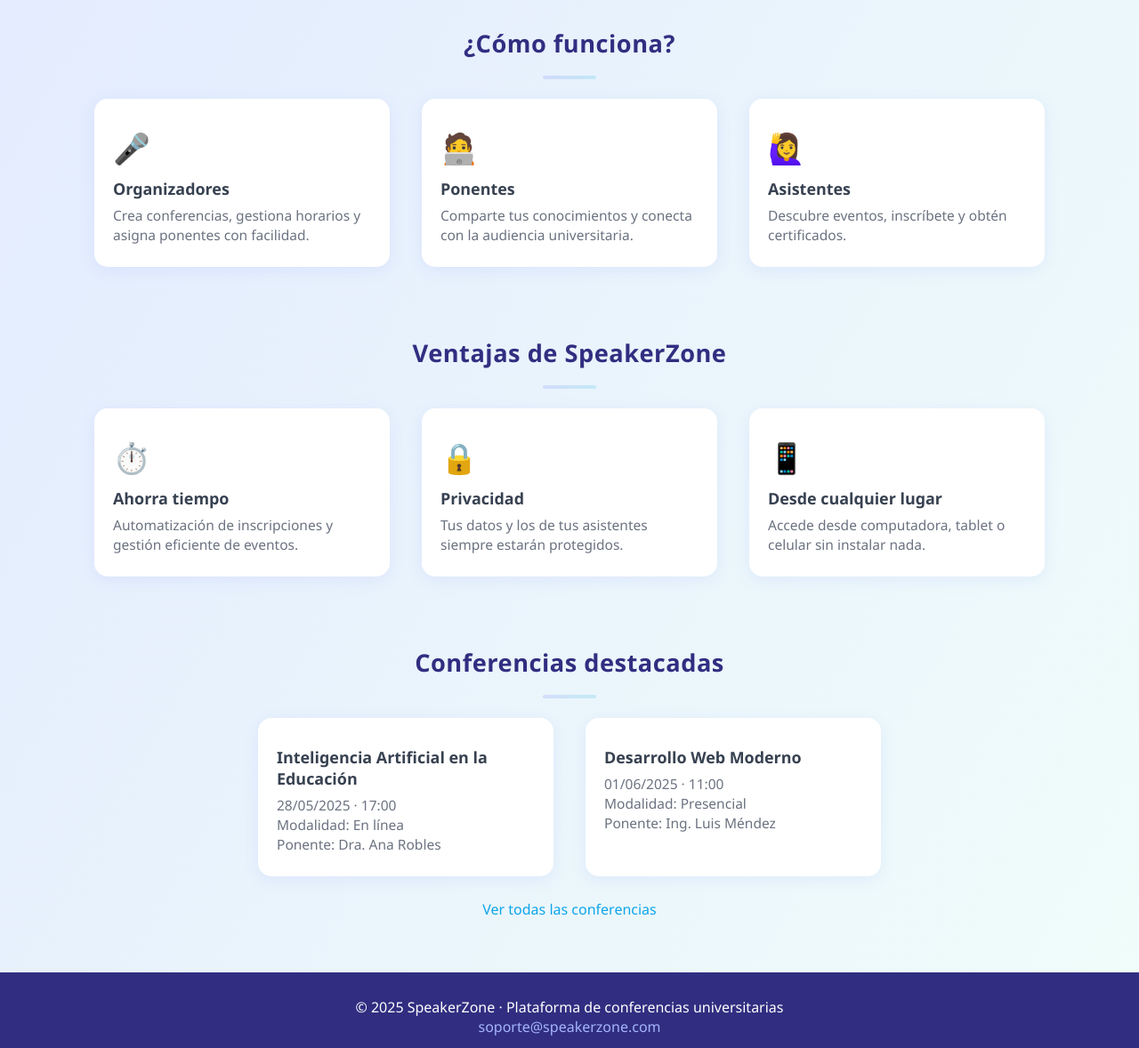
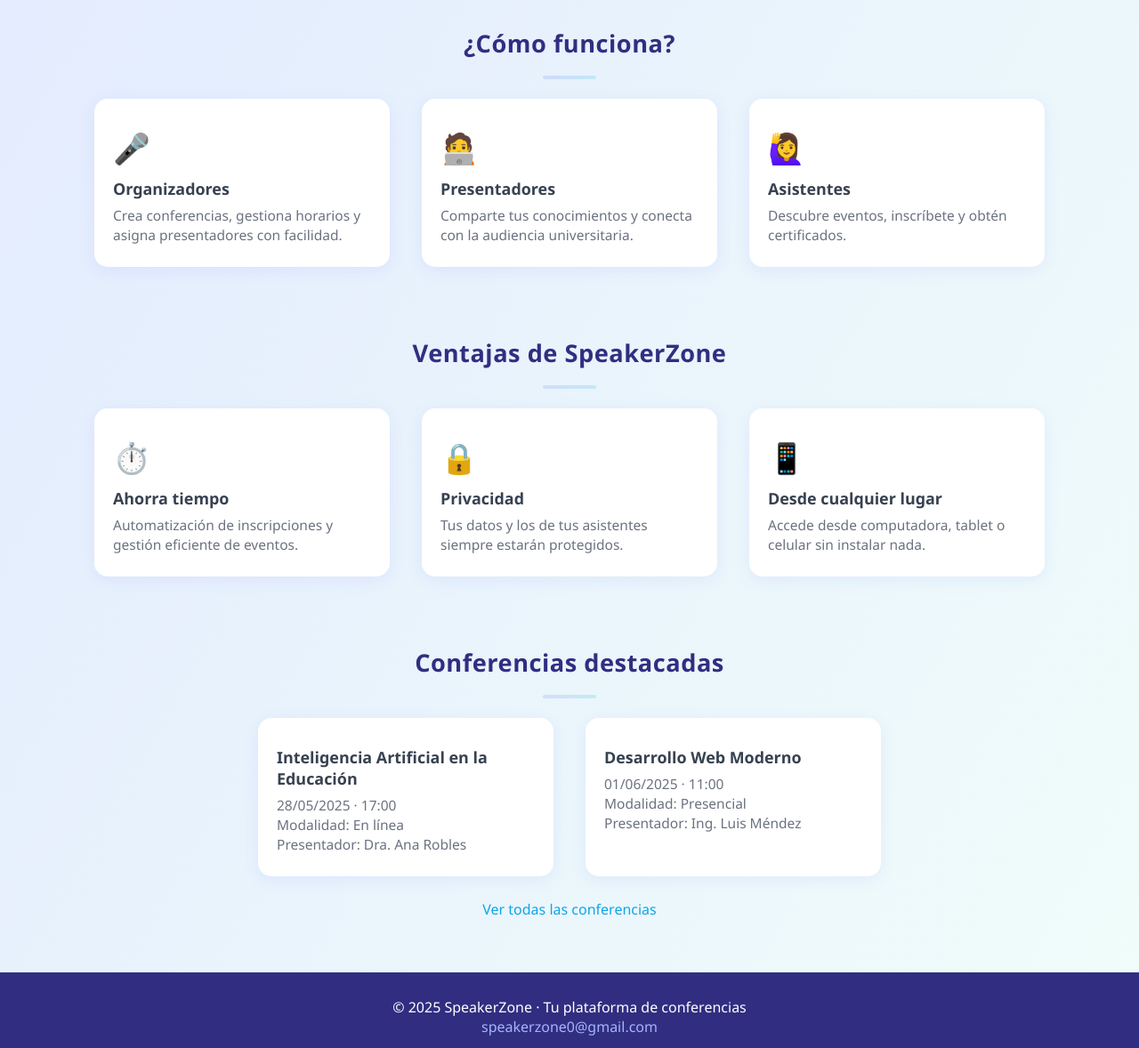
Before and after one commit to LuzElizabeeth/SpeakerZone, a PHP site: page / in a window 1280 px wide. Shown: the part 890-2068 px from the top of the page at 89% size. Run offline with PHP 8.4, Linux system fonts and the light colour scheme.

Commit message:
visualización de conferencias

```diff
--- a/admin_conferencias.php
+++ b/admin_conferencias.php
@@ -6,7 +6,7 @@ if (!isset($_SESSION["usuario_tipo"]) || $_SESSION["usuario_tipo"] !== "presenta
     exit();
 }
 
-$conn = new mysqli("172.17.0.2", "root", "password", "SpeakerZone_db");
+$conn = new mysqli("localhost", "root", "", "SpeakerZone_db");
 if ($conn->connect_error) die("Error de conexión: " . $conn->connect_error);
 
 // Crear nueva conferencia
--- a/conferencias.php
+++ b/conferencias.php
@@ -1,6 +1,6 @@
 <?php
 session_start();
-$conn = new mysqli("172.17.0.2", "root", "password", "SpeakerZone_db");
+$conn = new mysqli("localhost", "root", "", "SpeakerZone_db");
 if ($conn->connect_error) die("Error de conexión: " . $conn->connect_error);
 
 // Obtener todas las conferencias con nombre del presentador
--- a/index.php
+++ b/index.php
@@ -236,7 +236,7 @@
         </div>
         <div class="navbar-actions">
             <a href="login.php" class="btn secondary">Iniciar sesión</a>
-            <a href="register.php" class="btn">Crear cuenta</a>
+            <a href="register.php" class="btn">Registrarse</a>
             <div class="navbar-toggle" id="navbarToggle" aria-label="Abrir menú">
                 <span></span><span></span><span></span>
             </div>
@@ -246,7 +246,7 @@
     <!-- Hero principal -->
     <section class="hero" data-aos="fade-up">
         <div class="hero-title">
-            Tu espacio para <span style="color:#06b6d4;">conferencias universitarias</span>
+            Tu espacio para <span style="color:#06b6d4;">conferencias de tu interés </span>
         </div>
         <div class="hero-desc">
             Organiza, asiste y participa en conferencias de manera sencilla.<br>
@@ -268,12 +268,12 @@
                 <div class="feature-icon">🎤</div>
                 <div class="feature-title">Organizadores</div>
                 <div class="feature-desc">
-                    Crea conferencias, gestiona horarios y asigna ponentes con facilidad.
+                    Crea conferencias, gestiona horarios y asigna presentadores con facilidad.
                 </div>
             </div>
             <div class="feature" data-aos="fade-up" data-aos-delay="80">
                 <div class="feature-icon">🧑‍💻</div>
-                <div class="feature-title">Ponentes</div>
+                <div class="feature-title">Presentadores</div>
                 <div class="feature-desc">
                     Comparte tus conocimientos y conecta con la audiencia universitaria.
                 </div>
@@ -327,7 +327,7 @@
                 <div class="feature-desc">
                     28/05/2025 · 17:00<br>
                     Modalidad: En línea<br>
-                    Ponente: Dra. Ana Robles
+                    Presentador: Dra. Ana Robles
                 </div>
             </div>
             <div class="feature" data-aos="zoom-in-up" data-aos-delay="120">
@@ -335,7 +335,7 @@
                 <div class="feature-desc">
                     01/06/2025 · 11:00<br>
                     Modalidad: Presencial<br>
-                    Ponente: Ing. Luis Méndez
+                    Presentador: Ing. Luis Méndez
                 </div>
             </div>
         </div>
@@ -346,9 +346,9 @@
 
     <!-- Footer -->
     <div class="footer">
-        &copy; <?=date('Y')?> SpeakerZone · Plataforma de conferencias universitarias
+        &copy; <?=date('Y')?> SpeakerZone · Tu plataforma de conferencias
         <br>
-        <a href="mailto:soporte@speakerzone.com">soporte@speakerzone.com</a>
+        <a href="mailto:speakerzone0@gmail.com">speakerzone0@gmail.com</a>
     </div>
 
     <!-- AOS Animate On Scroll JS -->
--- a/login.php
+++ b/login.php
@@ -1,7 +1,7 @@
 <?php
 session_start();
 if ($_SERVER["REQUEST_METHOD"] == "POST") {
-    $conn = new mysqli("172.17.0.2", "root", "password", "SpeakerZone_db");
+    $conn = new mysqli("localhost", "root", "", "SpeakerZone_db");
     if ($conn->connect_error) die("Error de conexión: " . $conn->connect_error);
 
     $email = $conn->real_escape_string($_POST["email"]);
```
